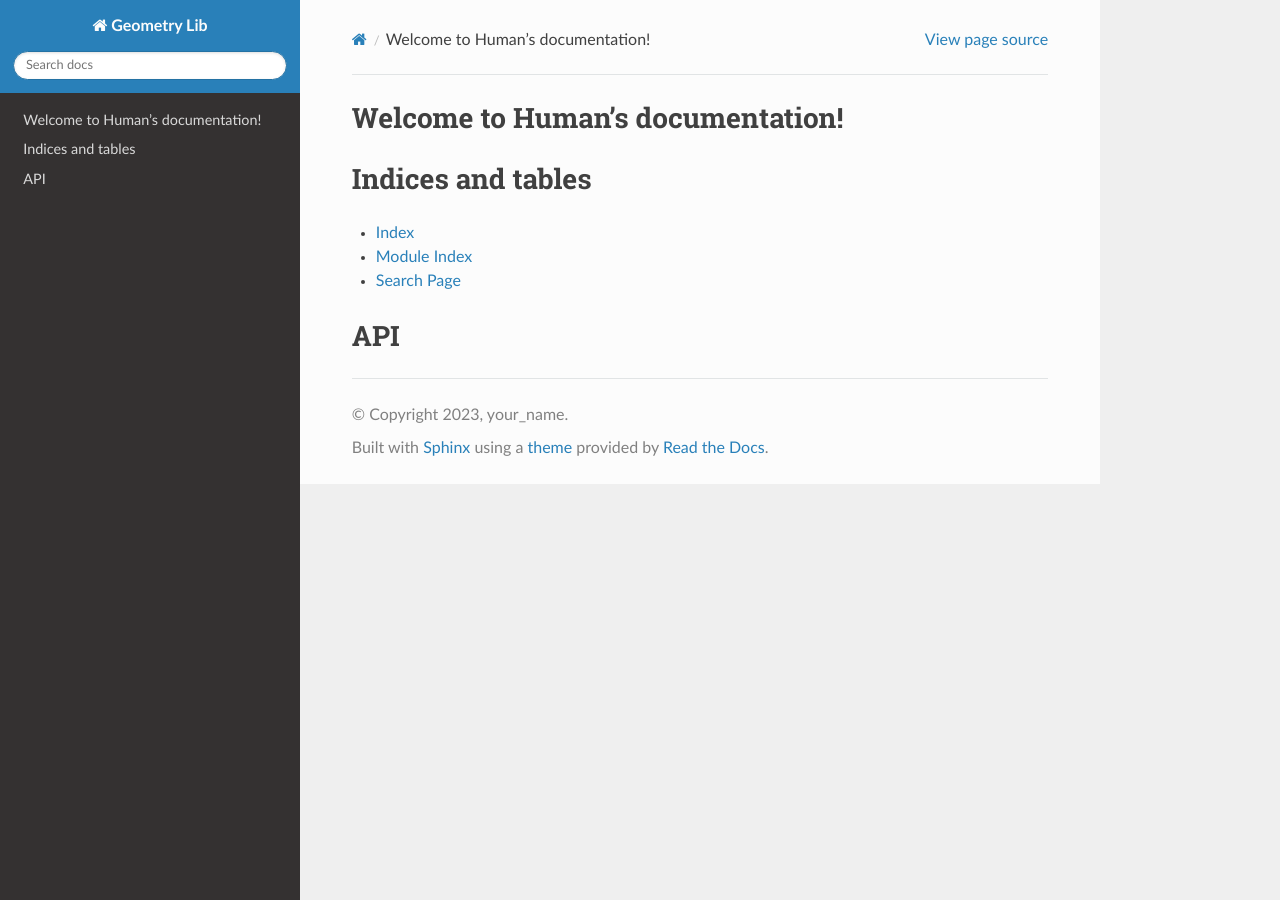
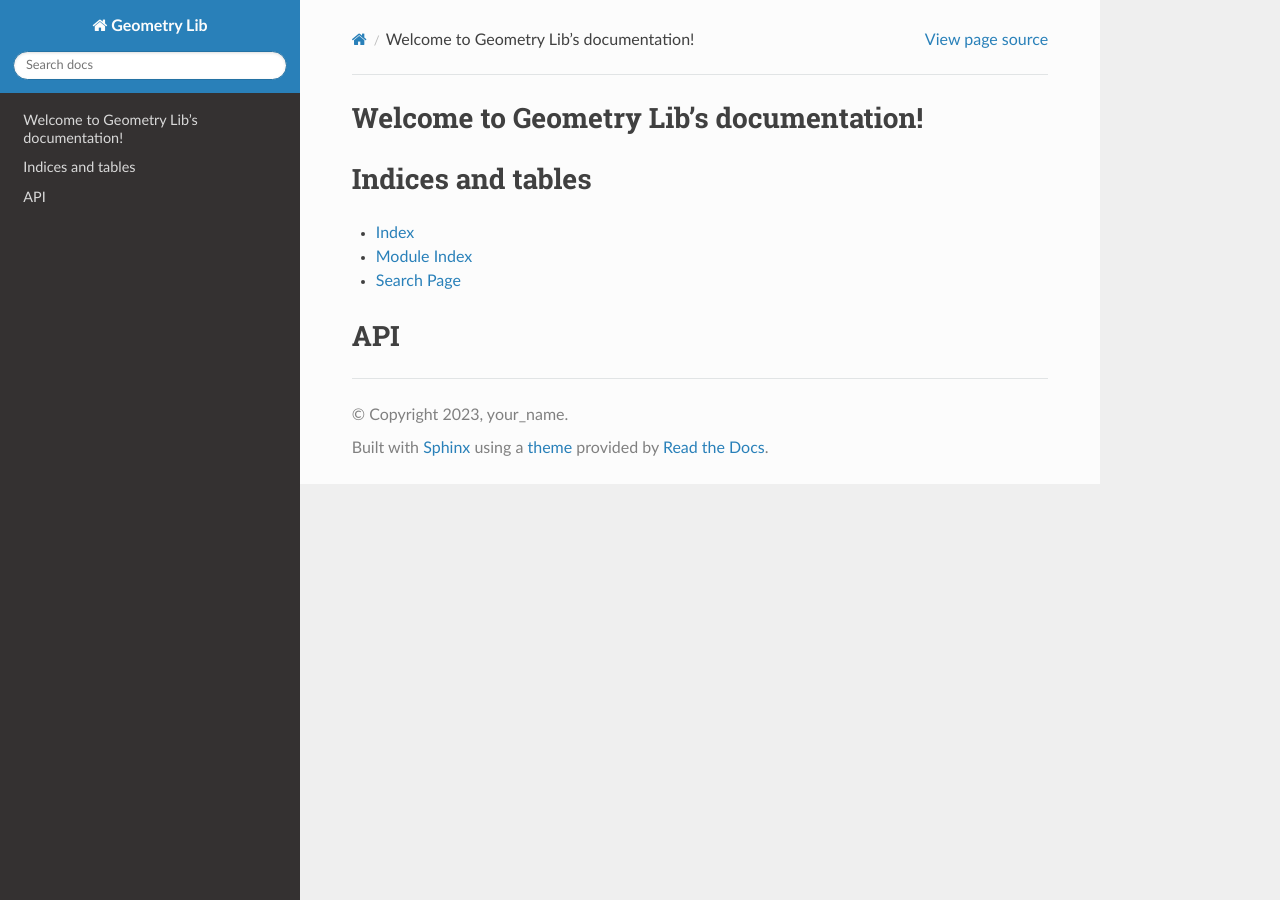
Before and after one commit to mhubii/doxysphinx_demo, a Sphinx documentation site: the page built from doc/source/index.rst, in a window 1280 px wide. Built offline with Sphinx 7.4.7 and the Read the Docs theme 2.0.0, drawn with Linux system fonts in a browser that asks for light colours; pages that are not in the unit, such as notebooks, are missing from menus.

Commit message:
updated name

```diff
--- a/doc/source/index.rst
+++ b/doc/source/index.rst
@@ -1,10 +1,10 @@
-.. Human documentation master file, created by
-   sphinx-quickstart on Wed Apr 19 18:21:24 2023.
+.. Geometry Lib documentation master file, created by
+   sphinx-quickstart on Thu Apr 20 15:29:09 2023.
    You can adapt this file completely to your liking, but it should at least
    contain the root `toctree` directive.
 
-Welcome to Human's documentation!
-=================================
+Welcome to Geometry Lib's documentation!
+========================================
 
 .. toctree::
    :maxdepth: 2
```
